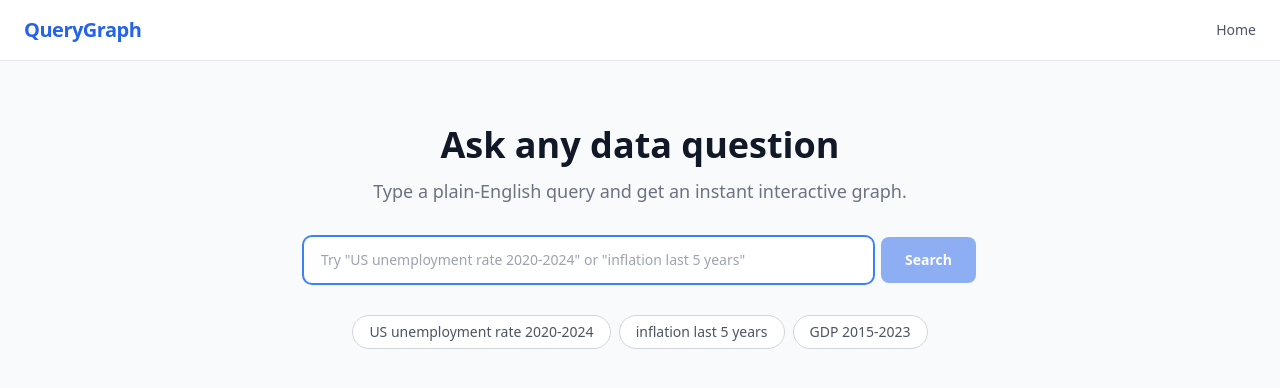
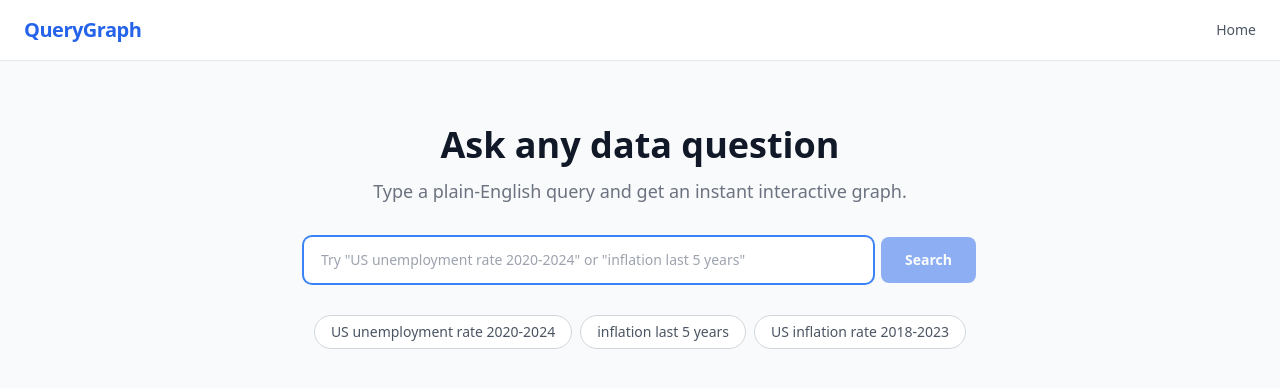
Before and after one commit to supermosong/querygraph, a React (Vite) app in the folder client/: page / in a window 1280 px wide. Shown: the top 388 px of the page. Built offline with nearby package versions, Linux system fonts and the light colour scheme; the HTML template or start-up script is replaced by a standard one.

Commit message:
fix: guard BLS series access and replace misleading GDP example chip

```diff
--- a/client/src/pages/Home.jsx
+++ b/client/src/pages/Home.jsx
@@ -7,7 +7,7 @@ import useGraphData from '../hooks/useGraphData';
 const EXAMPLE_QUERIES = [
   'US unemployment rate 2020-2024',
   'inflation last 5 years',
-  'GDP 2015-2023',
+  'US inflation rate 2018-2023',
 ];
 
 // Main page — hero text, search bar, example chips, and the graph
```
Also changed, not shown: 1 other file (tests, documents, lock files or other folders).
